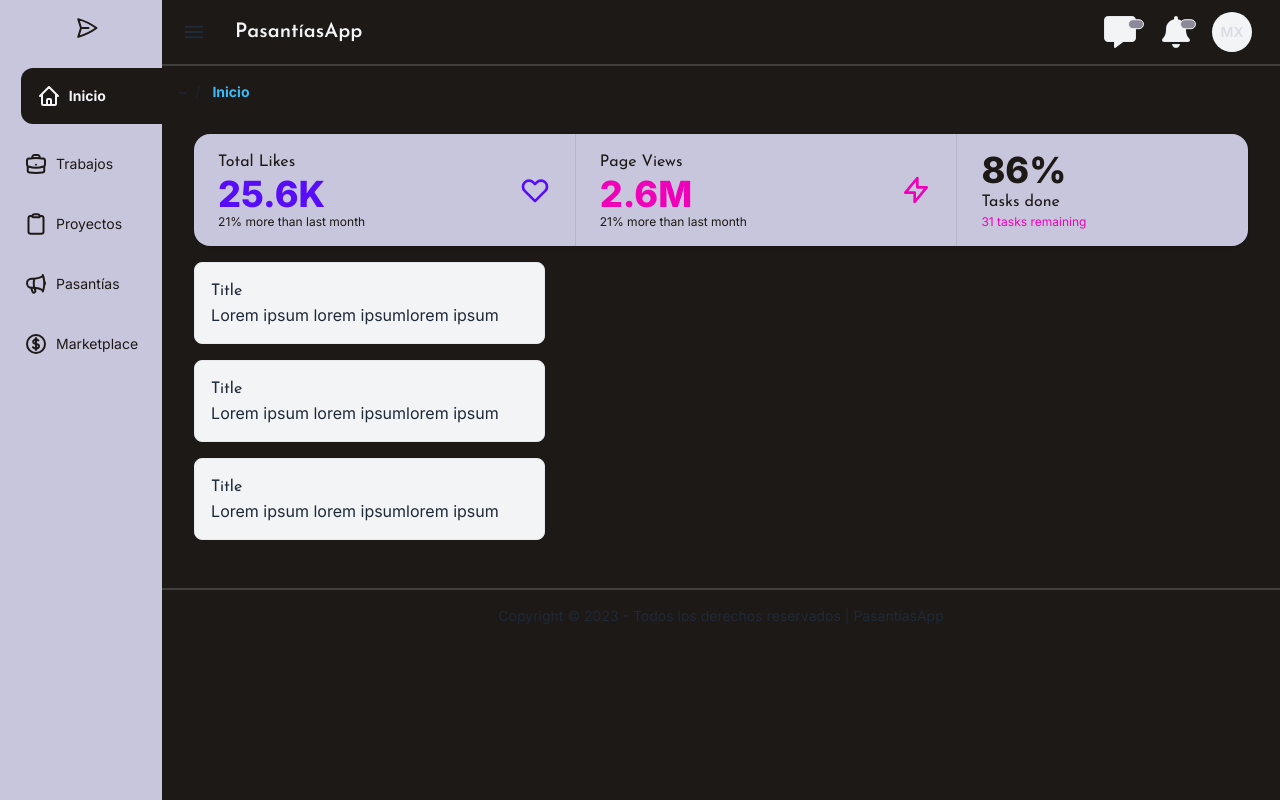
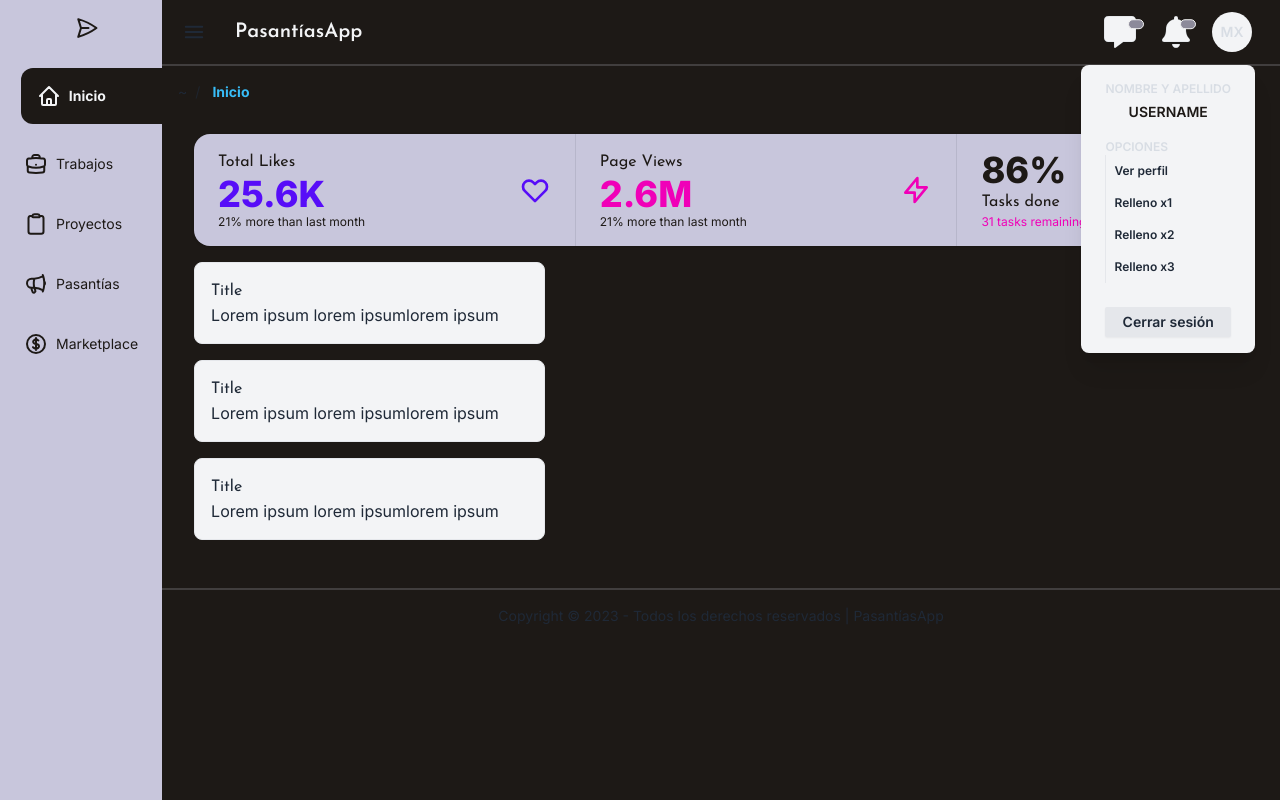
Before and after one commit to esteban-florez/novaship, a Next.js app: page / in a window 1280 px wide. Both pictures are taken after a click on the button "MX". Built offline with nearby package versions, Linux system fonts and the light colour scheme.

Commit message:
Navbar user icon dropdown modal added

```diff
--- a/app/components/Navbar.tsx
+++ b/app/components/Navbar.tsx
@@ -1,9 +1,22 @@
+'use client'
+
 import Link from 'next/link'
+import { useState } from 'react'
 import { title } from '../fonts'
+import ProfileNavbarModal from './ProfileModalNavbar'
 
 export default function Navbar() {
+  const [profileModal, setProfileModal] = useState(false)
+
+  const handleClick = () => {
+    setProfileModal(!profileModal)
+  }
+
   return (
-    <div className='navbar border-b-2 border-[#413e3e] bg-[#1d1916]'>
+    /**
+     * ! <nav> doesn't work, only <div> must be fixed.
+     */
+    <div className='navbar border-b-2 border-gray_divisor bg-black'>
       {/* Page icon */}
       <div className='navbar-start'>
         <button className='btn-ghost btn-circle btn'>
@@ -24,7 +37,7 @@ export default function Navbar() {
         </button>
         <Link
           href='/'
-          className={`${title.className} btn-ghost btn text-left text-xl normal-case text-[#f3f4f6]`}
+          className={`${title.className} btn-ghost btn text-left text-xl normal-case text-white`}
         >
           PasantíasApp
         </Link>
@@ -36,7 +49,7 @@ export default function Navbar() {
           <div className='indicator'>
             <svg
               xmlns='http://www.w3.org/2000/svg'
-              className='h-[2rem] w-[2rem] fill-[#f3f4f6]'
+              className='h-[2rem] w-[2rem] fill-white'
               fill='none'
               viewBox='0 0 512 512'
               stroke='currentColor'
@@ -49,7 +62,7 @@ export default function Navbar() {
               />
             </svg>
 
-            <span className='badge badge-xs indicator-item right-0 top-2 h-[0.6rem] w-4 border bg-[#8c8a9a]'></span>
+            <span className='badge badge-xs indicator-item right-0 top-2 h-[0.6rem] w-4 border bg-gray_notification'></span>
           </div>
         </button>
 
@@ -58,7 +71,7 @@ export default function Navbar() {
           <div className='indicator'>
             <svg
               xmlns='http://www.w3.org/2000/svg'
-              className='h-[2rem] w-[2rem] fill-[#f3f4f6]'
+              className='h-[2rem] w-[2rem] fill-white'
               fill='none'
               viewBox='0 0 448 512'
               stroke='currentColor'
@@ -71,17 +84,23 @@ export default function Navbar() {
               />
             </svg>
 
-            <span className='badge badge-xs indicator-item right-1 top-2 h-[0.6rem] w-4 border bg-[#8c8a9a]'></span>
+            <span className='badge badge-xs indicator-item right-1 top-2 h-[0.6rem] w-4 border bg-gray_notification'></span>
           </div>
         </button>
 
         {/* Profile */}
-        <button className='btn-ghost btn-circle btn'>
+        <button
+          onClick={handleClick}
+          className={`btn-ghost btn-circle btn ${
+            profileModal ? 'relative' : ''
+          }`}
+        >
           <div className='placeholder avatar'>
-            <div className='w-10 rounded-full bg-[#f3f4f6] text-neutral-content'>
+            <div className='w-10 rounded-full bg-white text-neutral-content'>
               <span>MX</span>
             </div>
           </div>
+          {profileModal && <ProfileNavbarModal />}
         </button>
       </div>
     </div>
--- /dev/null
+++ b/app/components/ProfileModalNavbar.tsx
@@ -0,0 +1,84 @@
+import Link from 'next/link'
+
+function Modal1() {
+  return (
+    <div className='absolute right-0 top-14 flex flex-col whitespace-nowrap rounded-lg bg-white px-6 py-4 shadow-xl'>
+      <span className='text-start text-xs text-neutral-content'>
+        Nombre y apellido
+      </span>
+      <h5 className='mb-3 mt-2 text-center text-black'>Username</h5>
+      <Link
+        href='/perfil'
+        className='border-y py-2 text-sm hover:text-light_purple'
+      >
+        Ver perfil
+      </Link>
+      <Link
+        href='/login'
+        className='mt-6 rounded-sm bg-gray-200 py-2 normal-case shadow-sm transition-colors hover:bg-gray-500 hover:text-white'
+      >
+        Cerrar sesión
+      </Link>
+    </div>
+  )
+}
+
+function Modal2() {
+  return (
+    <div
+      onClick={(e) => {
+        e.stopPropagation()
+      }}
+      className='absolute right-0 top-14 flex flex-col whitespace-nowrap rounded-lg bg-white px-6 py-4 shadow-xl'
+    >
+      {/* Username */}
+      <span className='text-start text-xs text-neutral-content'>
+        Nombre y apellido
+      </span>
+      <h5 className='mb-3 mt-2 text-center text-black'>Username</h5>
+
+      <span className='pt-2 text-start text-xs text-neutral-content'>
+        Opciones
+      </span>
+      <Link
+        href='/perfil'
+        className='border-l py-2 text-start indent-2 text-xs normal-case hover:border-l-2 hover:border-light_purple hover:bg-light_purple/25'
+      >
+        Ver perfil
+      </Link>
+      <Link
+        href='/perfil'
+        className='border-l py-2 text-start indent-2 text-xs normal-case hover:border-l-2 hover:border-light_purple hover:bg-light_purple/25'
+      >
+        Relleno x1
+      </Link>
+      <Link
+        href='/perfil'
+        className='border-l py-2 text-start indent-2 text-xs normal-case hover:border-l-2 hover:border-light_purple hover:bg-light_purple/25'
+      >
+        Relleno x2
+      </Link>
+      <Link
+        href='/perfil'
+        className='border-l py-2 text-start indent-2 text-xs normal-case hover:border-l-2 hover:border-light_purple hover:bg-light_purple/25'
+      >
+        Relleno x3
+      </Link>
+
+      {/* Logout */}
+      <Link
+        href='/login'
+        className='mt-6 rounded-sm bg-gray-200 py-2 normal-case shadow-sm transition-colors hover:bg-gray-500 hover:text-white'
+      >
+        Cerrar sesión
+      </Link>
+    </div>
+  )
+}
+
+export default function ProfileNavbarModal() {
+  return (
+    // <Modal1 />
+    <Modal2 />
+  )
+}
```
